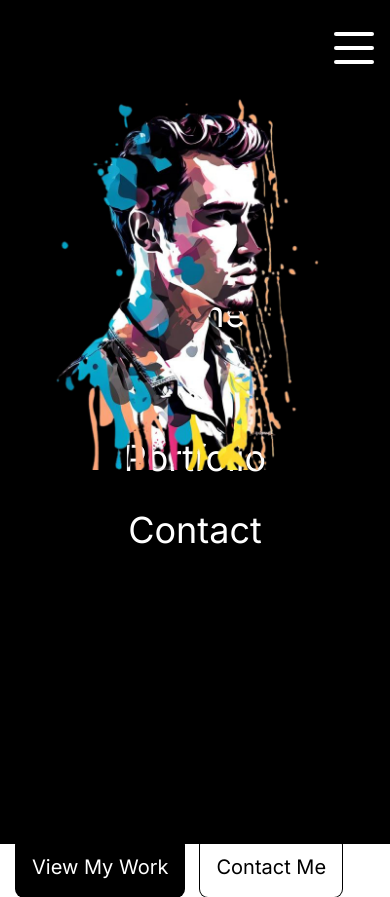
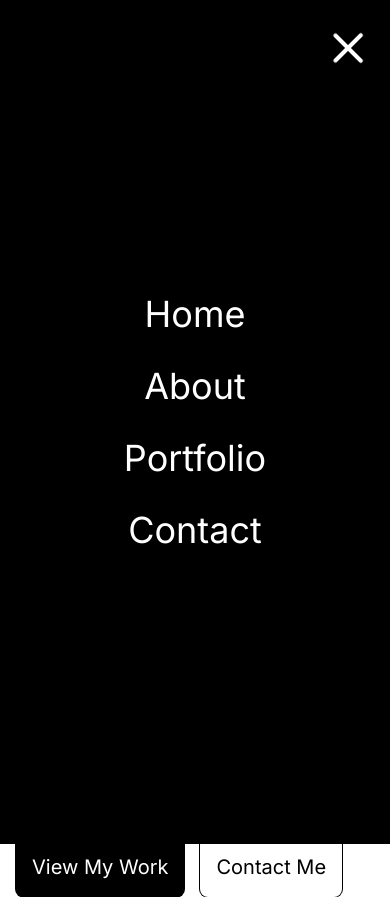
Before and after one commit to Jisap/next14-portfolio-animated, a Next.js app: page / in a window 390 px wide. Both pictures are taken after a click on the button 354 px from the left and 48 px from the top of the page. Built offline with nearby package versions, Linux system fonts and the light colour scheme.

Commit message:
animate navbar

```diff
--- a/src/components/navbar.jsx
+++ b/src/components/navbar.jsx
@@ -4,6 +4,7 @@
 import Link from "next/link"
 import { useState } from "react"
 import NavLink from "./navLink"
+import { motion } from "framer-motion"
 
 const links = [
   {url: "/", title: "Home"},
@@ -15,6 +16,42 @@
 const Navbar = () => {
 
   const [open, setOpen] = useState(false);
+
+  const topVariants={
+    closed:{
+      rotate: 0,
+    },
+    opened:{
+      rotate: 45,
+      backgroundColor: "rgb(255,255,255)"
+    }
+  }
+  const centerVariants={
+    closed: {
+      opacity: 1,
+    },
+    opened: {
+      opacity: 0,
+    }
+  }
+  const bottomVariants={
+    closed: {
+      rotate: 0,
+    },
+    opened: {
+      rotate: -45,
+      backgroundColor: "rgb(255,255,255)"
+    }
+  }
+
+  const listVariants = {
+    closed: {
+      x: "100vw"
+    },
+    opened: {
+      x: 0,
+    }
+  }
 
   return (
     <div className='h-full flex items-center justify-between px-4 sm:px-8 md:px-12 lg:px-20 xl:px-48 text-xl'>
@@ -63,14 +100,34 @@
           className="w-10 h-8 flex flex-col justify-between z-50 relative"
           onClick={() => setOpen((prev) => !prev)}
         >
-          <div className="w-10 h-1 bg-white rounded"></div>
-          <div className="w-10 h-1 bg-white rounded"></div>
-          <div className="w-10 h-1 bg-white rounded"></div>
+          <motion.div
+            className="w-10 h-1 bg-black rounded origin-left"
+            variants={topVariants}
+            animate={open ? "opened" : "closed"}
+          >
+          </motion.div>
+          <motion.div
+            className="w-10 h-1 bg-black rounded"
+            variants={centerVariants}
+            animate={open ? "opened" : "closed"}
+          >
+          </motion.div>
+          <motion.div
+            className="w-10 h-1 bg-black rounded origin-left"
+            variants={bottomVariants}
+            animate={open ? "opened" : "closed"}
+          >
+          </motion.div>
         </button>
         {/* Menu List */}
         {open && (
-          <div className="absolute top-0 left-0 w-screen h-screen bg-black text-white flex flex-col
-          items-center justify-center gap-8 text-4xl">
+          <motion.div
+          className="absolute top-0 left-0 w-screen h-screen bg-black text-white flex flex-col
+          items-center justify-center gap-8 text-4xl z-40"
+          variants={listVariants}
+          initial="closed"
+          animate="opened"
+          >
             {links.map((link) => (
               <Link
                 href={link.url}
@@ -79,7 +136,7 @@
                 {link.title}
               </Link>
             ))}
-          </div>
+          </motion.div>
         )}
       </div>
 
```
